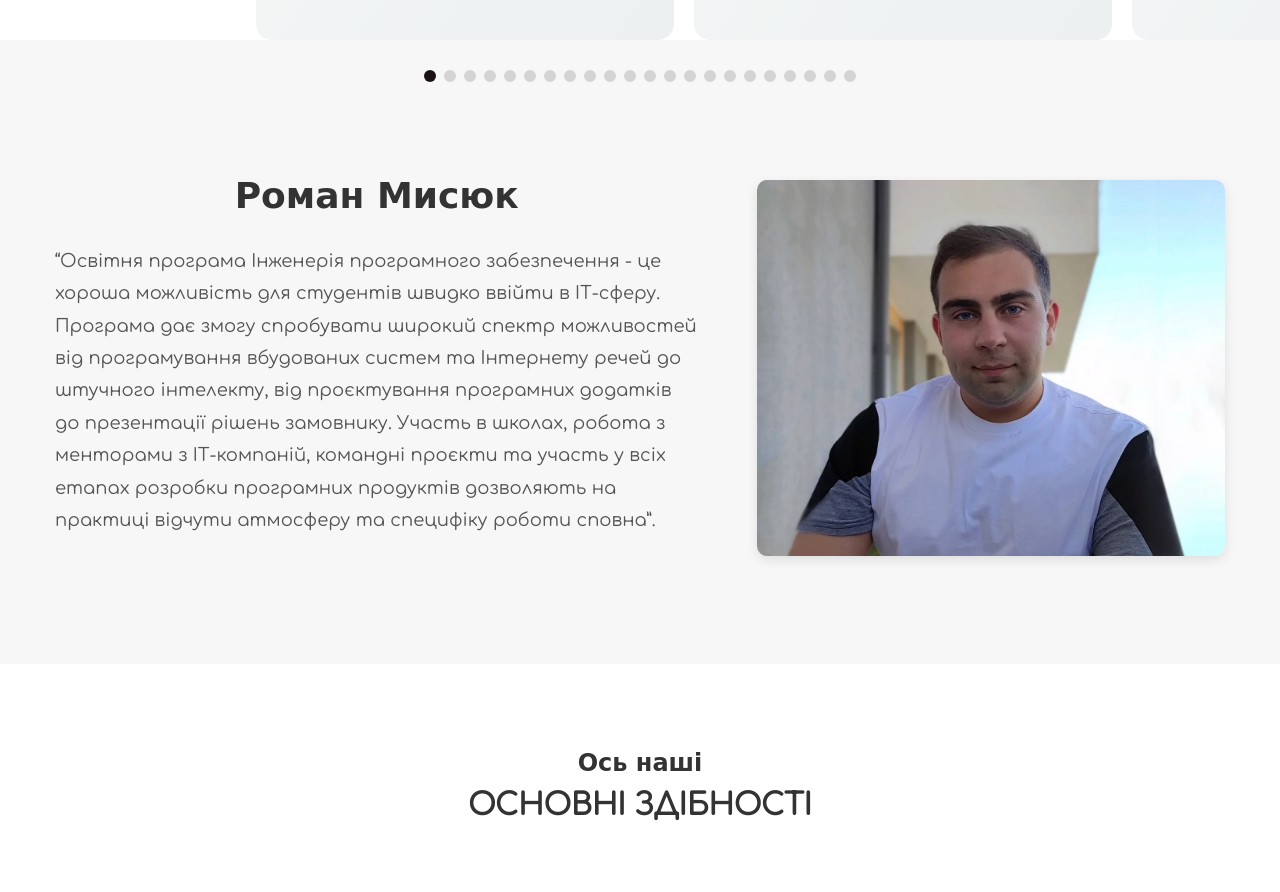
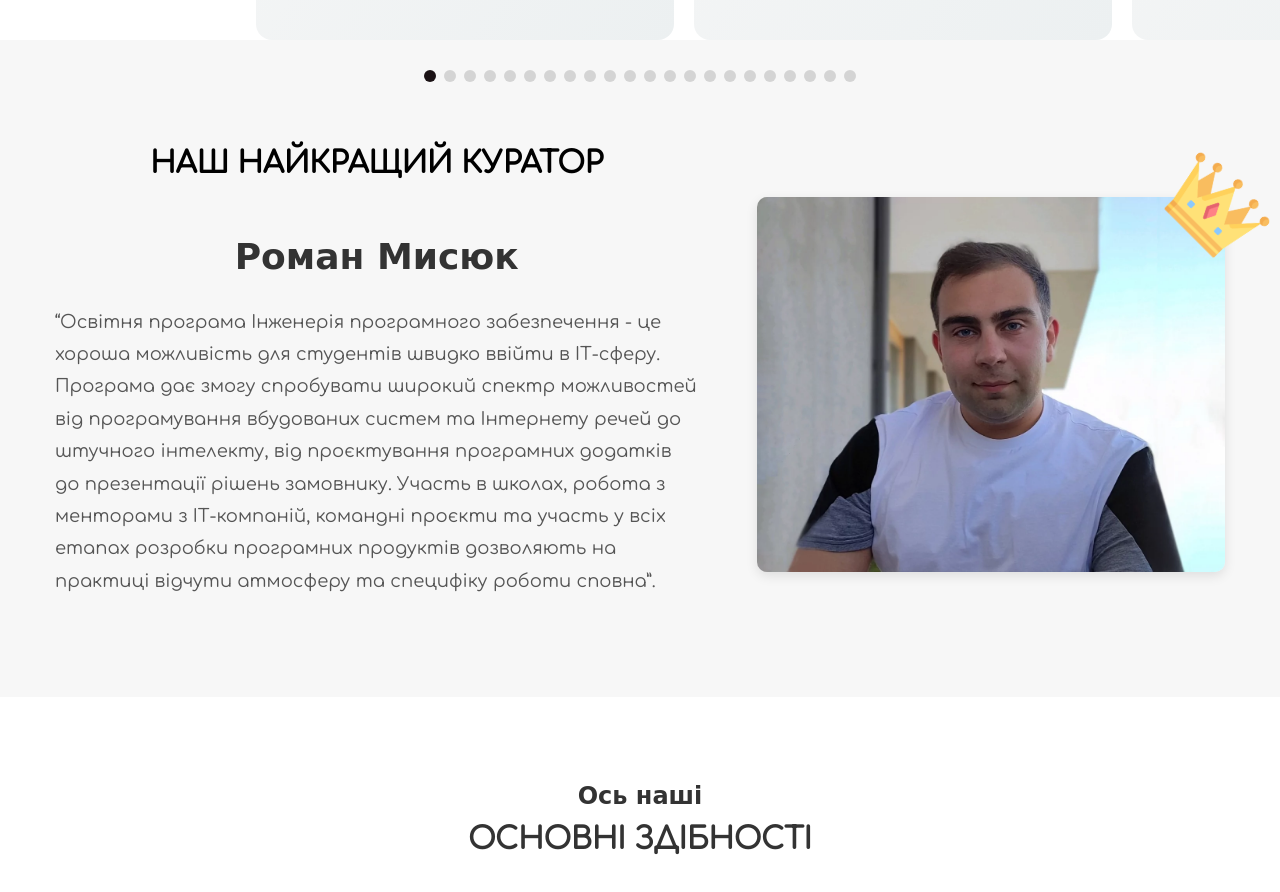
Before and after one commit to pinkstoney/epam_lab_site, a plain HTML site: page index.html in a window 1280 px wide. Shown: the part 1560-2452 px from the top of the page. Drawn offline with nearby package versions, Linux system fonts and the light colour scheme; a web font is replaced by a local one.

Commit message:
leader customized

```diff
--- a/index.html
+++ b/index.html
@@ -75,6 +75,7 @@
     <div class="container">
         <div class="person-info__inner">
             <div class="person-info__text">
+                <h1 class="curator"> НАШ НАЙКРАЩИЙ КУРАТОР</h1>
                 <h2 class="leader">Роман Мисюк</h2>
                 <p class="person-text">“Освітня програма Інженерія програмного забезпечення - це хороша можливість для
                     студентів
@@ -86,6 +87,7 @@
             </div>
             <div class="person-info__image">
                 <img src="/images/roman.png" alt="Person Photo">
+                <img class="crown" src="/images/crown.png" alt="Crown">
             </div>
         </div>
     </div>
--- a/main.css
+++ b/main.css
@@ -339,6 +339,10 @@ body {
     align-items: center;
 }
 
+.curator {
+    margin-bottom: 40px;
+    text-align:center;
+}
 
 .leader {
     font-family: 'Kaushan Script', cursive;
@@ -362,17 +366,32 @@ body {
 }
 
 .person-info__image {
+    position: relative;
     margin-top: 40px;
     width: 40%;
 }
 
 .person-info__image img {
+    position: relative;
+    z-index: 1;
     width: 100%;
     height: auto;
     max-width: 100%;
     border-radius: 10px;
     box-shadow: 0 4px 12px rgba(0, 0, 0, 0.1);
 }
+
+.person-info__image .crown {
+    position: absolute;
+    top: -40px;
+    right: -40px;
+    width: 100px;
+    height: 100px;
+    transform: rotate(45deg);
+    box-shadow: none;
+}
+
+
 
 .services {
     justify-content: center;
```
Also changed, not shown: images/crown.png (added).
